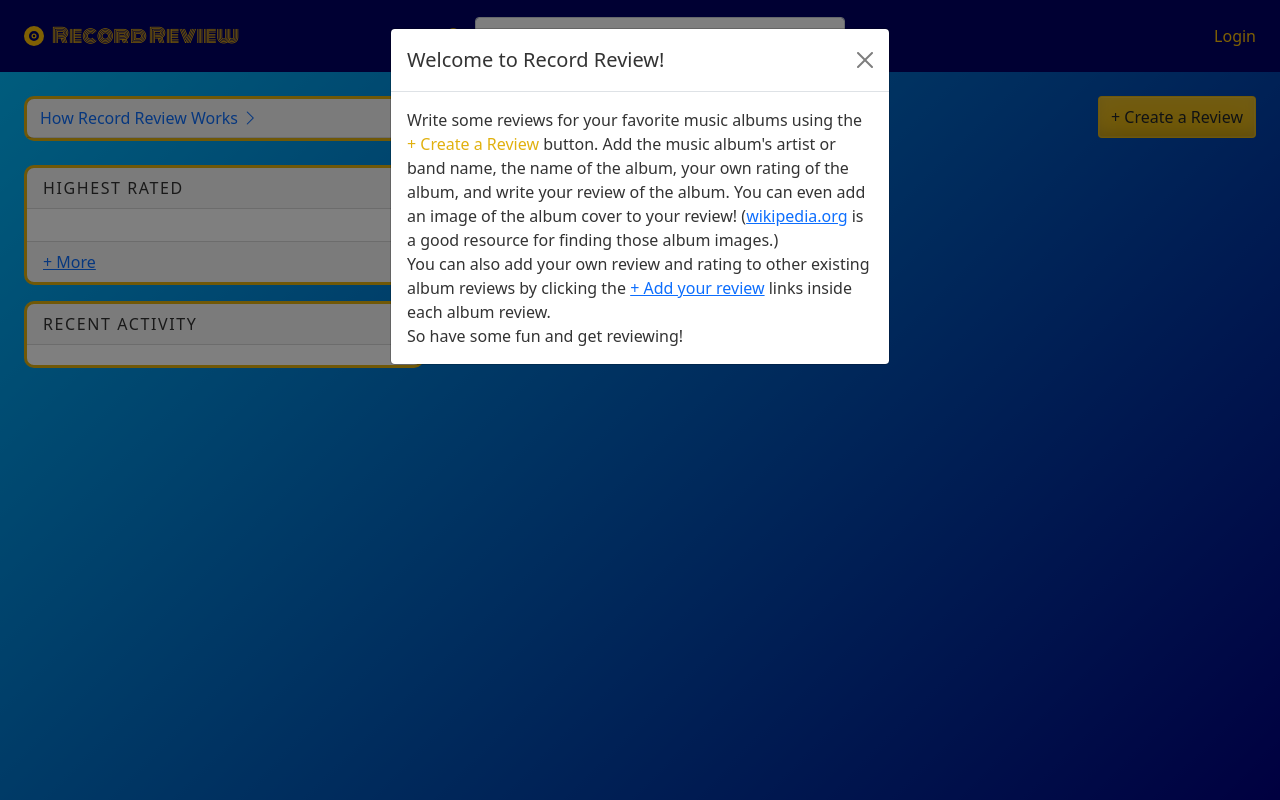
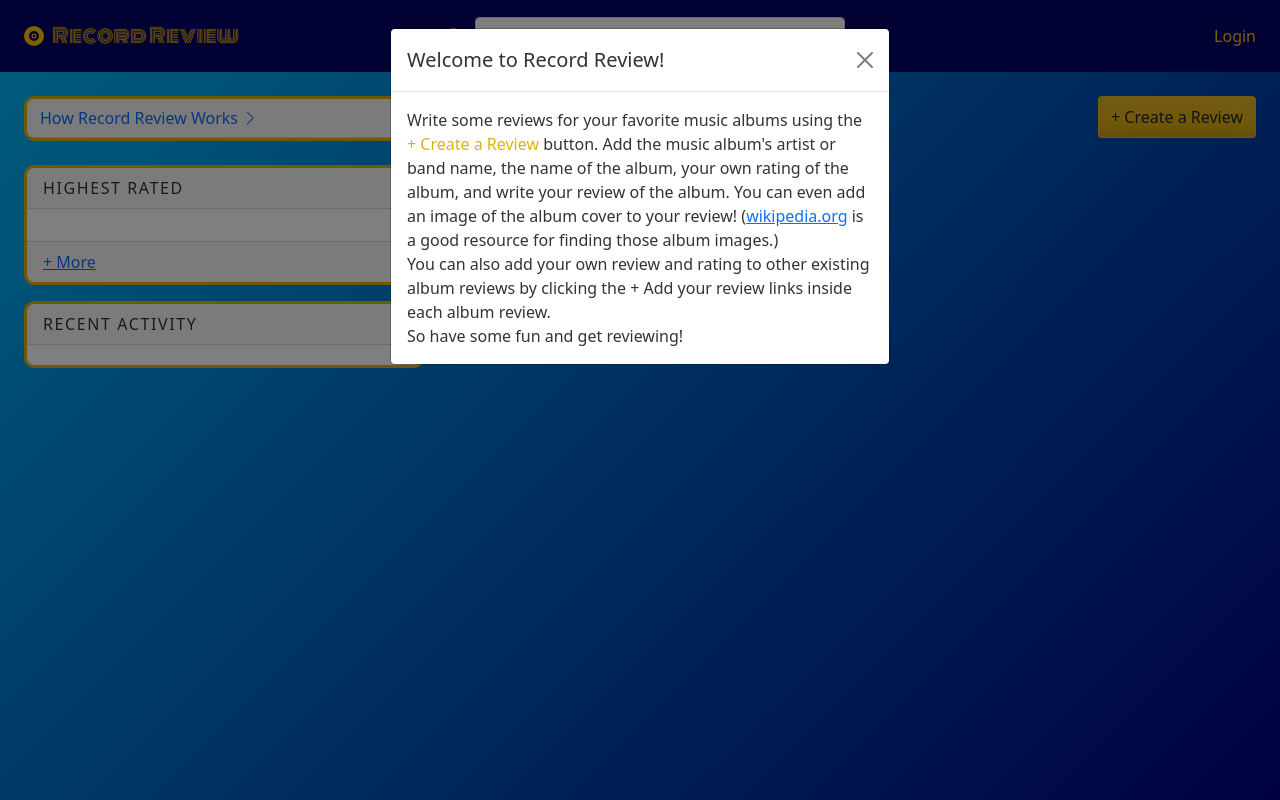
Before and after one commit to AndrewSRea/Record_Review, a Django app: page / in a window 1280 px wide, after a click on "How Record Review Works". Run offline with Django 4.2, Linux system fonts and the light colour scheme; data that the repository does not hold is empty.

Commit message:
Changing anchor tag in modal to a span

```diff
--- a/base/templates/base/sidebar_component.html
+++ b/base/templates/base/sidebar_component.html
@@ -19,7 +19,7 @@
               to your review! (<a target="_blank" href="https://www.wikipedia.org/">wikipedia.org</a>
               is a good resource for finding those album images.)<br>
               You can also add your own review and rating to other existing album reviews by clicking the
-              <a href="{% url 'create-album' %}">+ Add your review</a> links inside each album review.<br>
+              <span style="color: 0d6efd;">+ Add your review</span> links inside each album review.<br>
               So have some fun and get reviewing!
             </div>
           </div>
```
